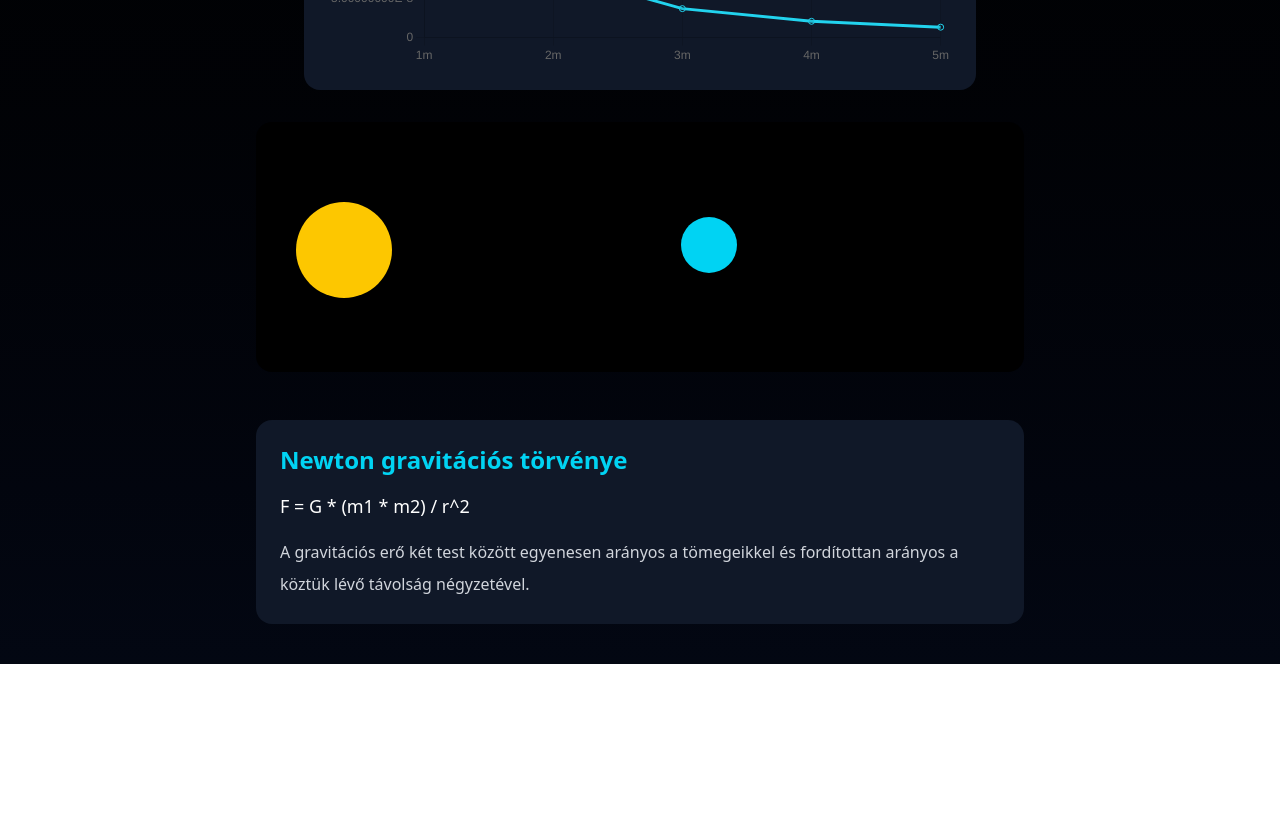
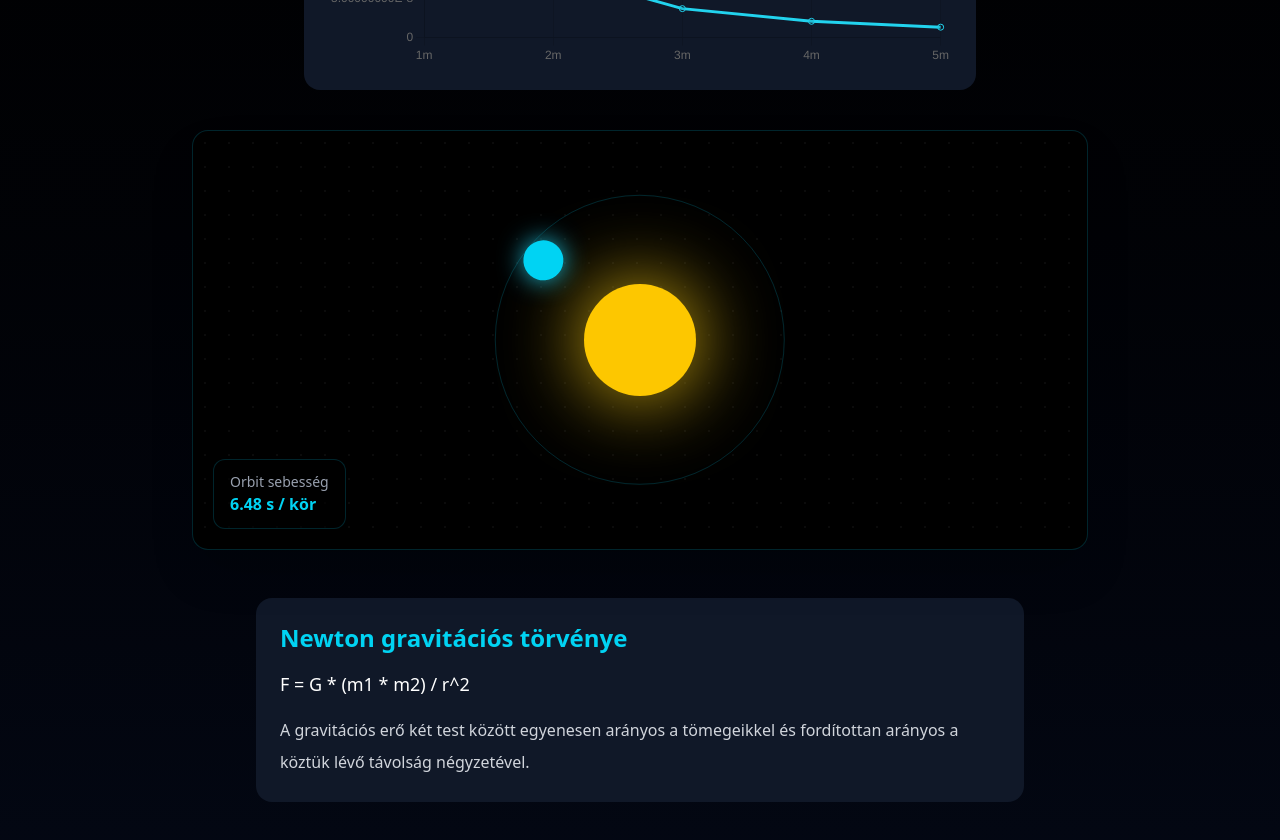
Before and after one commit to koterkristof/gravitacios_ero_projekt, a Next.js app: page / in a window 1280 px wide. Shown: the part 960-1800 px from the top of the page. Before the commit the page ends 1624 px from the top, so only its background shows below. Built offline with nearby package versions, Linux system fonts and the light colour scheme.

Commit message:
animáció befejezése

```diff
--- a/app/page.tsx
+++ b/app/page.tsx
@@ -23,7 +23,7 @@ export default function Page() {
 
         <GravityChart force={force} />
 
-        <SpaceAnimation />
+        <SpaceAnimation force={force} />
 
         <div className="mt-12 bg-gray-900 p-6 rounded-2xl max-w-3xl">
           <h2 className="text-2xl font-bold text-cyan-400 mb-4">
--- a/components/SpaceAnimation.tsx
+++ b/components/SpaceAnimation.tsx
@@ -1,23 +1,77 @@
 "use client";
 
-import { motion } from "motion/react";
+import { motion } from "framer-motion";
 
-export default function SpaceAnimation() {
+type Props = {
+  force: number;
+};
+
+export default function SpaceAnimation({ force }: Props) {
+ const safeForce =
+  Number.isFinite(force) && force > 0
+    ? force
+    : 1;
+
+const visualForce = safeForce * 1e12;
+
+const logForce = Math.log10(visualForce + 1);
+
+const duration = Math.max(
+  2,
+  12 - logForce
+);
+
+const orbitSize = Math.min(
+  320,
+  180 + logForce * 20
+);
+
   return (
-    <div className="relative w-full max-w-3xl h-[250px] bg-black rounded-2xl overflow-hidden mt-8">
-      <div className="absolute w-24 h-24 rounded-full bg-yellow-400 left-10 top-[80px]" />
+    <div className="relative w-full max-w-4xl h-[420px] bg-black rounded-2xl overflow-hidden mt-10 border border-cyan-500/20 shadow-2xl">
+      {/* csillag háttér */}
+      <div className="absolute inset-0 bg-[radial-gradient(circle,rgba(255,255,255,0.15)_1px,transparent_1px)] bg-[length:24px_24px] opacity-30" />
 
+      {/* nap */}
+      <div className="absolute left-1/2 top-1/2 w-28 h-28 rounded-full bg-yellow-400 -translate-x-1/2 -translate-y-1/2 shadow-[0_0_80px_rgba(250,204,21,0.9)]" />
+
+      {/* orbit kör */}
+      <div
+        className="absolute left-1/2 top-1/2 rounded-full border border-cyan-500/20 -translate-x-1/2 -translate-y-1/2"
+        style={{
+          width: orbitSize,
+          height: orbitSize,
+        }}
+      />
+
+      {/* forgó bolygó */}
       <motion.div
         animate={{
-          x: [0, 500, 0],
+          rotate: 360,
         }}
         transition={{
-          duration: 8,
+          duration,
           repeat: Infinity,
           ease: "linear",
         }}
-        className="absolute w-14 h-14 rounded-full bg-cyan-400 top-[95px] left-[140px]"
-      />
+        className="absolute left-1/2 top-1/2 -translate-x-1/2 -translate-y-1/2"
+        style={{
+          width: orbitSize,
+          height: orbitSize,
+        }}
+      >
+        <div className="absolute top-0 left-1/2 w-10 h-10 rounded-full bg-cyan-400 -translate-x-1/2 shadow-[0_0_25px_rgba(34,211,238,0.9)]" />
+      </motion.div>
+
+      {/* info */}
+      <div className="absolute bottom-5 left-5 bg-black/60 border border-cyan-500/20 rounded-xl px-4 py-3">
+        <div className="text-sm text-gray-400">
+          Orbit sebesség
+        </div>
+
+        <div className="text-cyan-400 font-bold">
+          {duration.toFixed(2)} s / kör
+        </div>
+      </div>
     </div>
   );
 }
```
